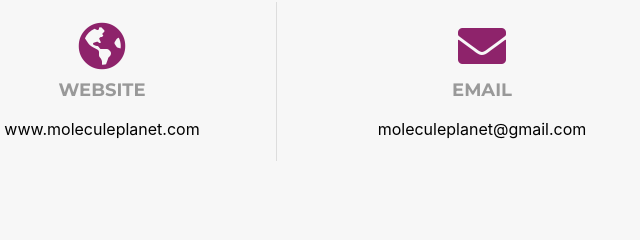
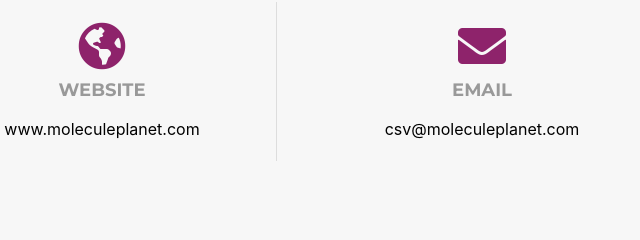
Before and after one commit to moleculeplanet/in, a plain HTML site: page index.html in a window 1280 px wide. Shown: the part 5382-5622 px from the top of the page, 538-1178 px from the left. Drawn offline with nearby package versions, Linux system fonts and the light colour scheme.

Commit message:
Update index.html

```diff
--- a/index.html
+++ b/index.html
@@ -7,7 +7,7 @@
     <meta name="Molecule Planet" content=" Medical & Health: Pharmaceutical Medicine Wholesale Services
      dealing in various drugs ( Multivitamins, Iron, Calcium, Protein Supplements including various
       Antibiotics, Analgesics, Proton Pump Inhibitors, Anti-Allergics, Anti-Depressants, Cough Syrups,
-      Pain relieving Oils and Gels.">
+      Pain relieving Oils and Gels).">
 
       <meta name="google-site-verification" content="OKKl7V2iJafCidLyfM-aO5kwBbYK5mfSoNNS7_B6fUw" />
 
@@ -584,7 +584,7 @@
             <div class="contact-email">
               <i class="fas fa-envelope"></i>
               <h3>Email</h3>
-              <p><a href="mailto:moleculeplanet@gmail.com">moleculeplanet@gmail.com</a></p>
+              <p><a href="mailto:csv@moleculeplanet.com">csv@moleculeplanet.com</a></p>
             </div>
           </div>
 
```
